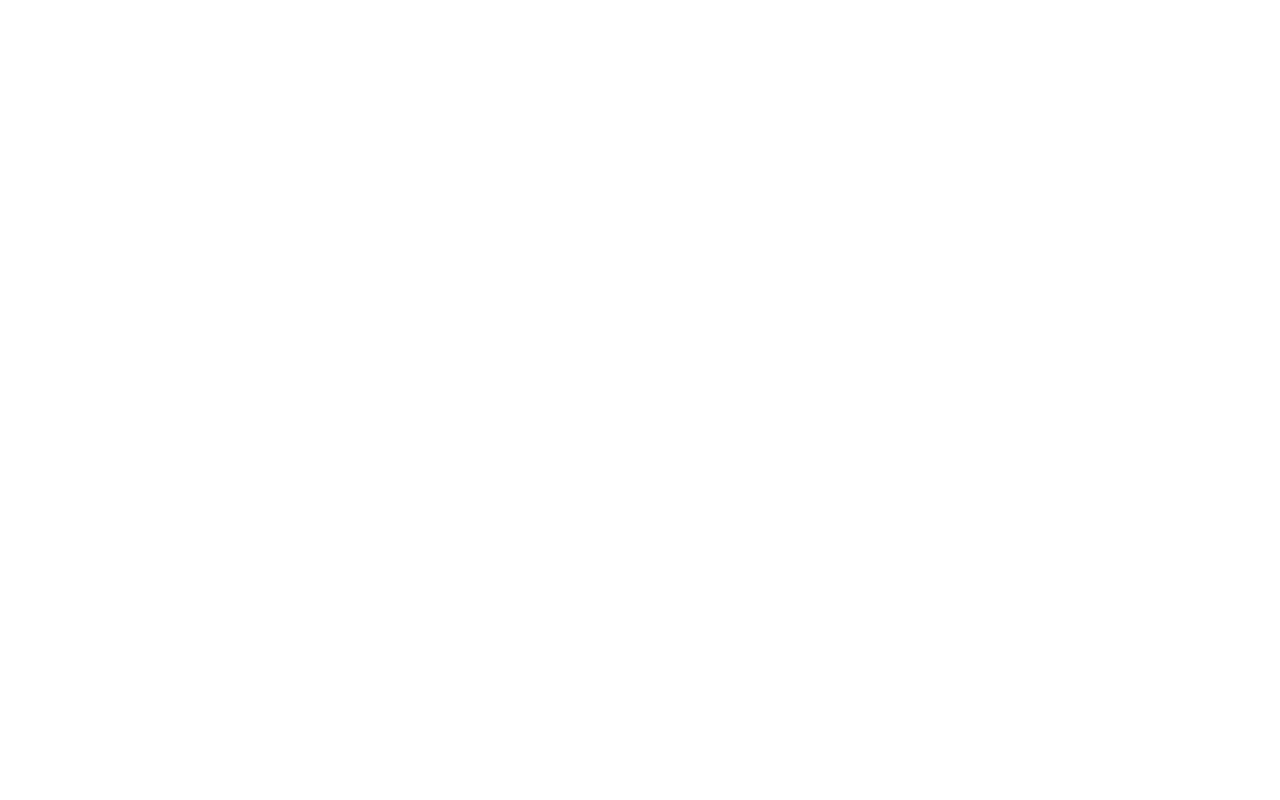
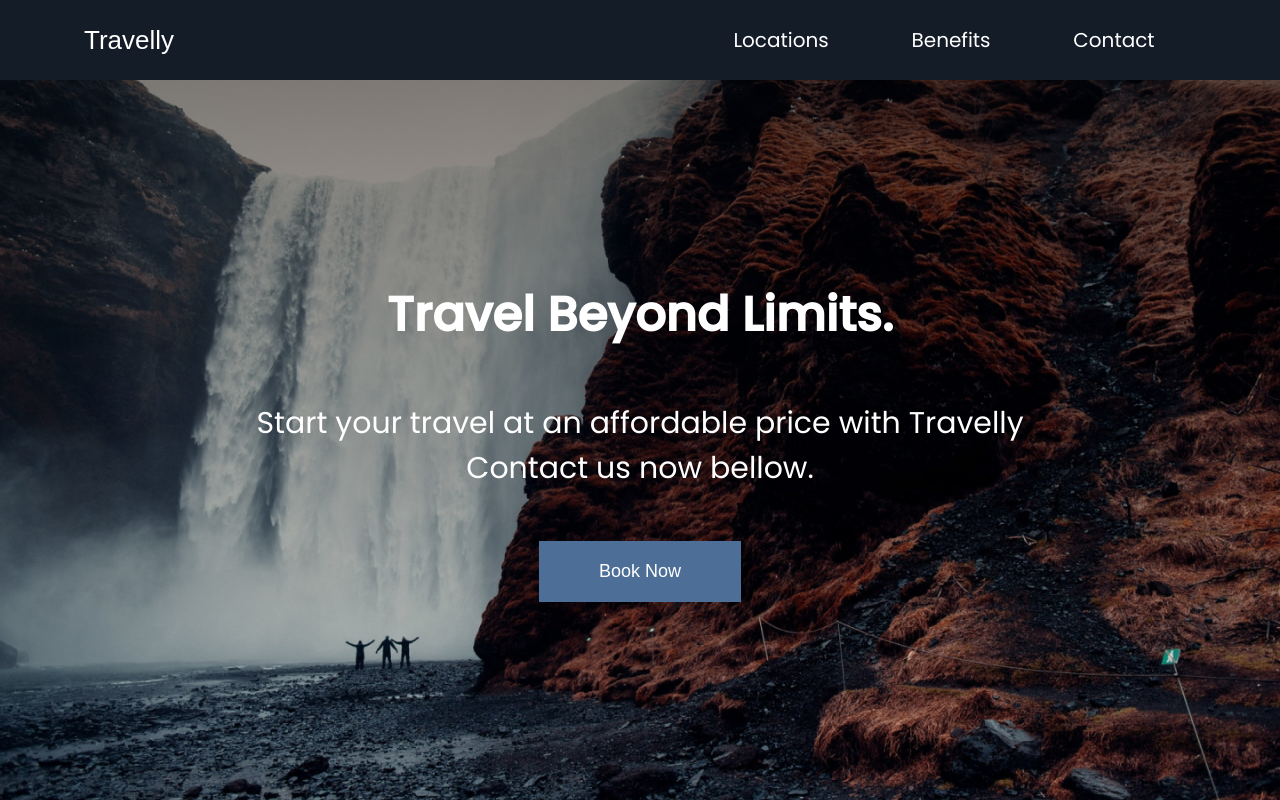
Before and after one commit to virgilionkanu/travelly, a plain HTML site: page index.html in a window 1280 px wide. Drawn offline with Linux system fonts and the light colour scheme; a web font is replaced by a local one.

Commit message:
Creating Nav and Hero.

```diff
--- a/index.html
+++ b/index.html
@@ -11,7 +11,32 @@
     />
     <meta name="robots" content="index, follow" />
 
+    <link
+      href="https://fonts.googleapis.com/css2?family=Pattaya&family=Poppins:wght@400;500&display=swap"
+      rel="stylesheet"
+    />
+    <link rel="stylesheet" href="style.css" />
     <link rel="icon" href="icons/airplane.svg" />
   </head>
-  <body></body>
+  <body>
+    <header class="main-head">
+      <nav>
+        <h1 id="logo">Travelly</h1>
+        <ul>
+          <li><a href="#locations">Locations</a></li>
+          <li><a href="#benefits">Benefits</a></li>
+          <li><a href="#contact">Contact</a></li>
+        </ul>
+      </nav>
+    </header>
+
+    <section class="hero">
+      <h2>Travel Beyond Limits.</h2>
+      <h3>
+        Start your travel at an affordable price with Travelly <br />
+        Contact us now bellow.
+      </h3>
+      <button>Book Now</button>
+    </section>
+  </body>
 </html>
--- a/style.css
+++ b/style.css
@@ -9,3 +9,110 @@
 html {
   font-size: 62.5%;
 }
+
+body {
+  font-family: "Poppins", sans-serif;
+}
+
+h1 {
+  font-size: 2.6rem;
+}
+
+li,
+button,
+label,
+input,
+p {
+  font-size: 2rem;
+}
+
+h2 {
+  font-size: 4.8rem;
+}
+
+h3 {
+  font-size: 3rem;
+  font-weight: normal;
+}
+
+h4,
+h5 {
+  font-size: 2.8rem;
+}
+
+a {
+  color: white;
+  text-decoration: none;
+}
+
+button {
+  padding: 2rem 6rem;
+  background: #4c6e97;
+  border: none;
+  color: white;
+  font-size: 1.8rem;
+  cursor: pointer;
+}
+
+/* Nav Section With Hero */
+.main-head {
+  background: #131c27;
+  color: white;
+}
+
+nav {
+  display: flex;
+  width: 90%;
+  margin: auto;
+  padding: 2rem;
+  min-height: 10vh;
+  align-items: center;
+  flex-wrap: wrap;
+}
+
+nav ul {
+  display: flex;
+  flex: 1 1 40rem;
+  justify-content: space-around;
+  align-items: center;
+  list-style: none;
+}
+
+#logo {
+  flex: 2 1 40rem;
+  font-family: "Pattaya", sans-serif;
+  font-weight: 400;
+}
+
+.hero {
+  min-height: 90vh;
+  background-image: linear-gradient(rgba(0, 0, 0, 0.5), transparent),
+    url(/img/landing-page.jpg);
+  background-repeat: no-repeat;
+  background-size: cover;
+  background-position: center;
+  color: white;
+  display: flex;
+  flex-direction: column;
+  justify-content: center;
+  align-items: center;
+  text-align: center;
+}
+
+.hero h3 {
+  padding: 5rem;
+}
+
+@media screen and (max-width: 932px) {
+  html {
+    font-size: 45%;
+  }
+
+  nav {
+    text-align: center;
+  }
+
+  #logo {
+    padding: 2rem;
+  }
+}
```
